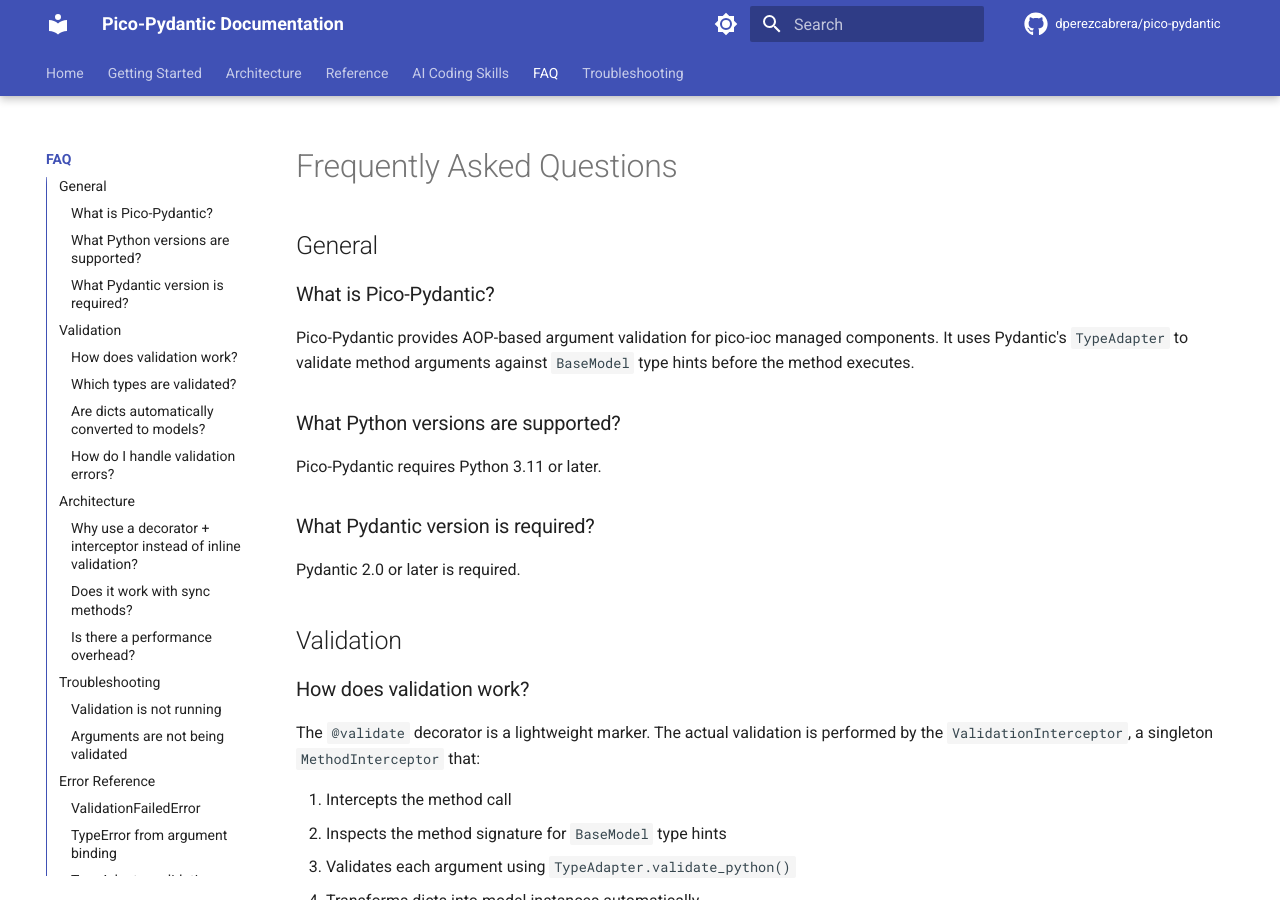
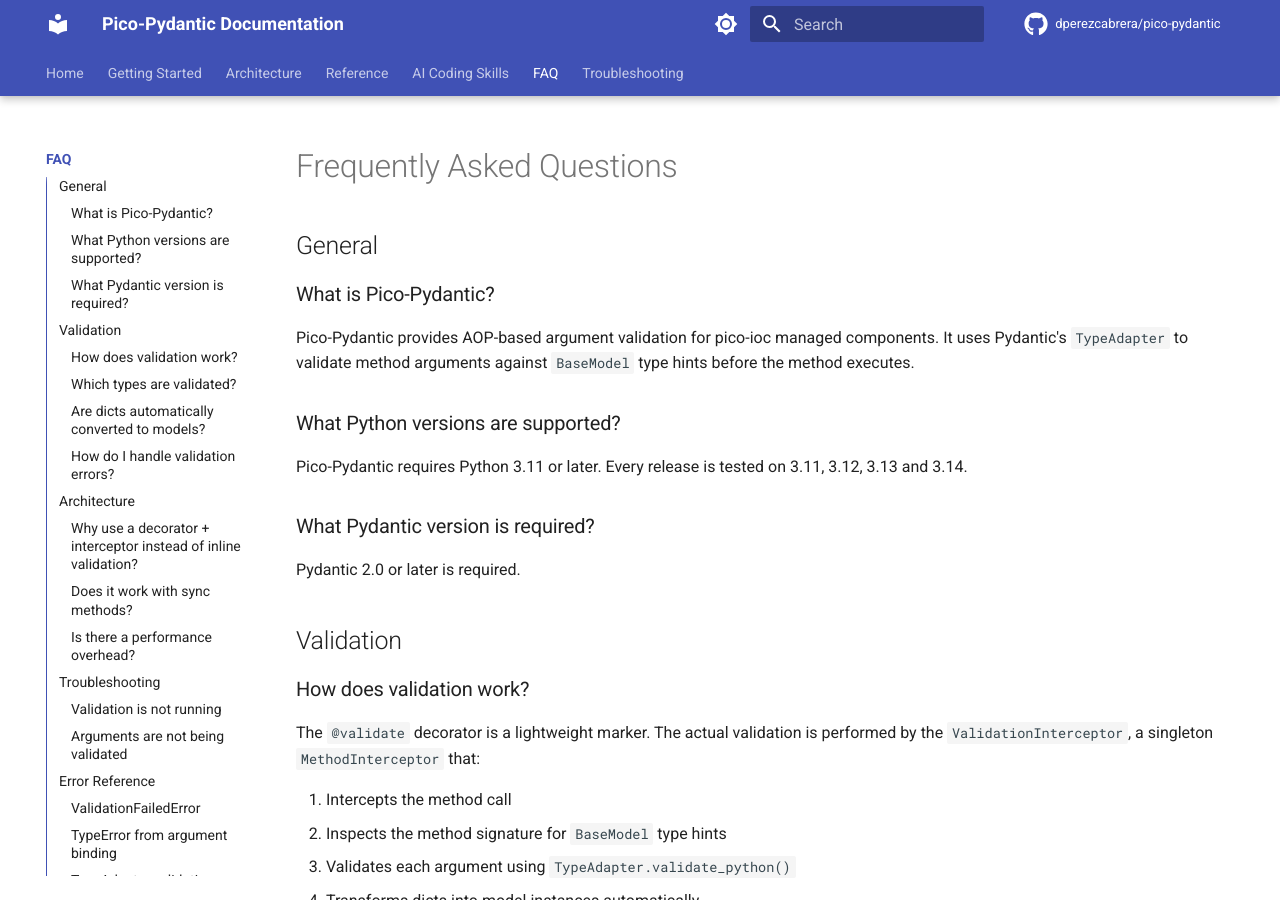
Before and after one commit to dperezcabrera/pico-pydantic, an MkDocs documentation site: the page built from docs/faq.md, in a window 1280 px wide and 900 px high. Built offline with MkDocs 1.6.1 and Material for MkDocs 9.7.7, drawn with Linux system fonts in a browser that asks for light colours; comment, search, counter and statistics services are not loaded.

Commit message:
Document tested Python 3.14 support

```diff
--- a/docs/faq.md
+++ b/docs/faq.md
@@ -8,7 +8,7 @@
 
 ### What Python versions are supported?
 
-Pico-Pydantic requires Python 3.11 or later.
+Pico-Pydantic requires Python 3.11 or later. Every release is tested on 3.11, 3.12, 3.13 and 3.14.
 
 ### What Pydantic version is required?
 
```
Also changed, not shown: README.md (+1 -1 lines), docs/index.md (+1 -1 lines).
